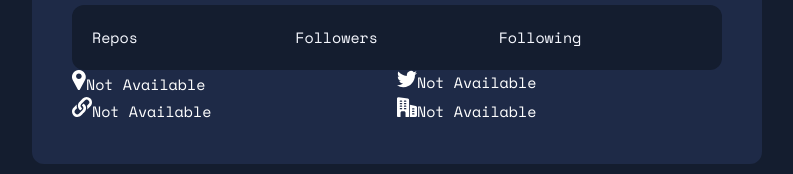
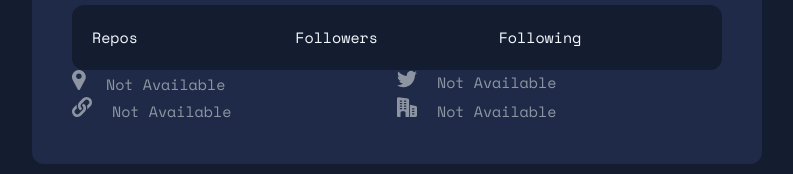
Before and after one commit to ClaytonDewey/github-user-search, a React (Create React App) app: page / in a window 1280 px wide. Shown: the part 312-486 px from the top of the page, without its empty margins (243-1036 px from the left). Built offline with nearby package versions, Linux system fonts and the light colour scheme; no server answers.

Commit message:
Add conditional className

```diff
--- a/src/components/UserLinks.js
+++ b/src/components/UserLinks.js
@@ -4,8 +4,18 @@ import { Icon } from '../svg';
 const UserLinksStyled = styled.div`
   background-color: transparent;
   color: var(--white);
+
   svg {
+    margin-right: 2rem;
     fill: var(--white);
+  }
+
+  &.faded {
+    color: var(--clr-faded-white);
+
+    svg {
+      fill: var(--clr-faded-white);
+    }
   }
 `;
 const UserLinks = ({ user, linkType }) => {
@@ -27,7 +37,7 @@ const UserLinks = ({ user, linkType }) => {
       link = user.blog;
   }
   return (
-    <UserLinksStyled>
+    <UserLinksStyled className={!link ? 'faded' : ''}>
       <div>
         <Icon name={linkType} />
         {link ? <>{link}</> : 'Not Available'}
```
